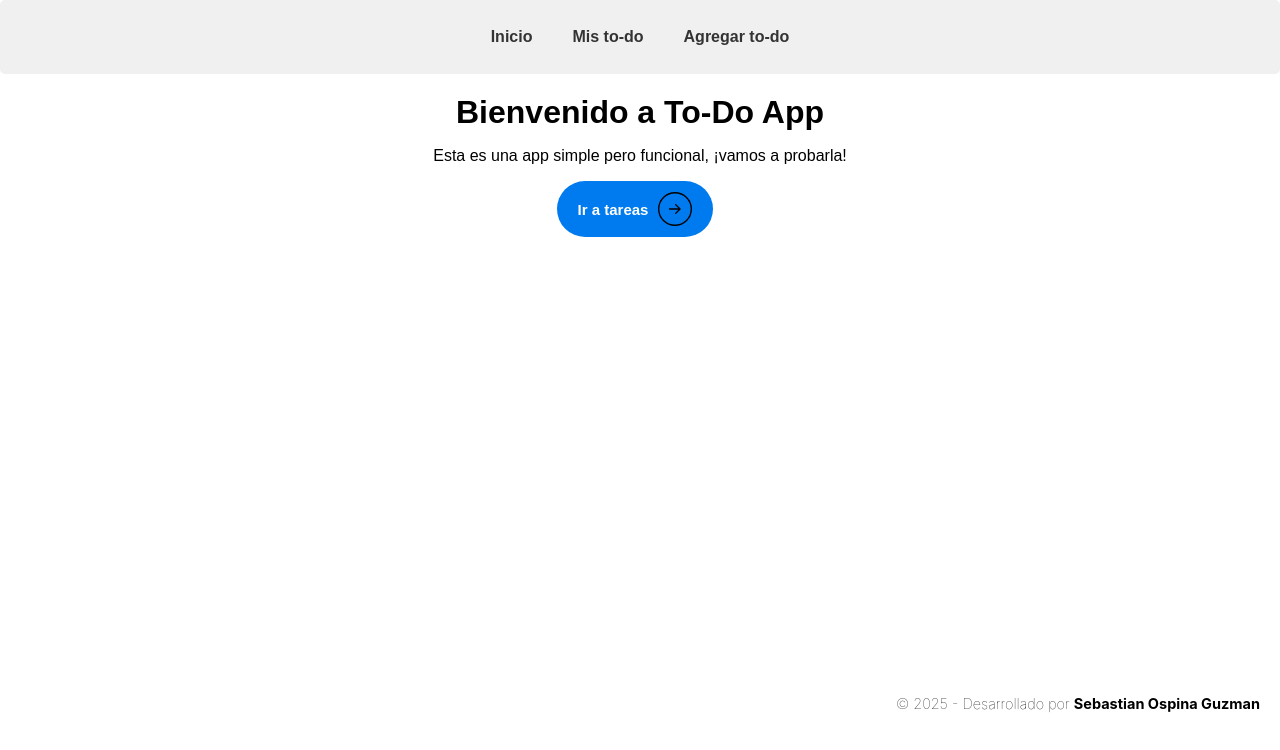
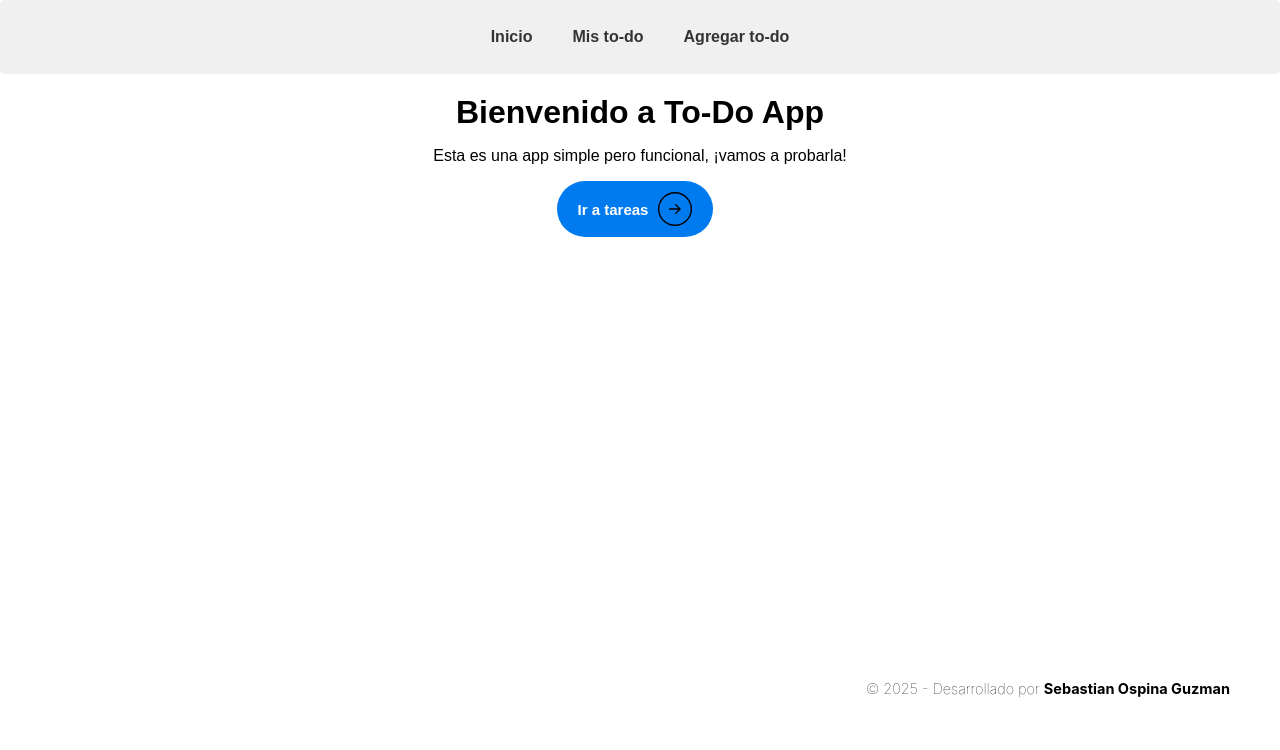
Before and after one commit to asebasg/todo-basic, a React (Create React App) app: page / in a window 1280 px wide. Shown: the top 750 px of the page. Built offline with nearby package versions, Linux system fonts and the light colour scheme.

Commit message:
style: Se agregaron propiedades de visualización, justificación, alineación y márgenes para el pie de pagina.

```diff
--- a/src/App.css
+++ b/src/App.css
@@ -178,7 +178,10 @@ li button:hover {
 }
 
 footer {
-  margin: 55px 20px;
+  display: flex;
+  justify-content: flex-end;
+  align-items: center;
+  margin: 25px 50px;
   font-weight: 100;
   font-size: 14.5px;
   text-align: end;
```
